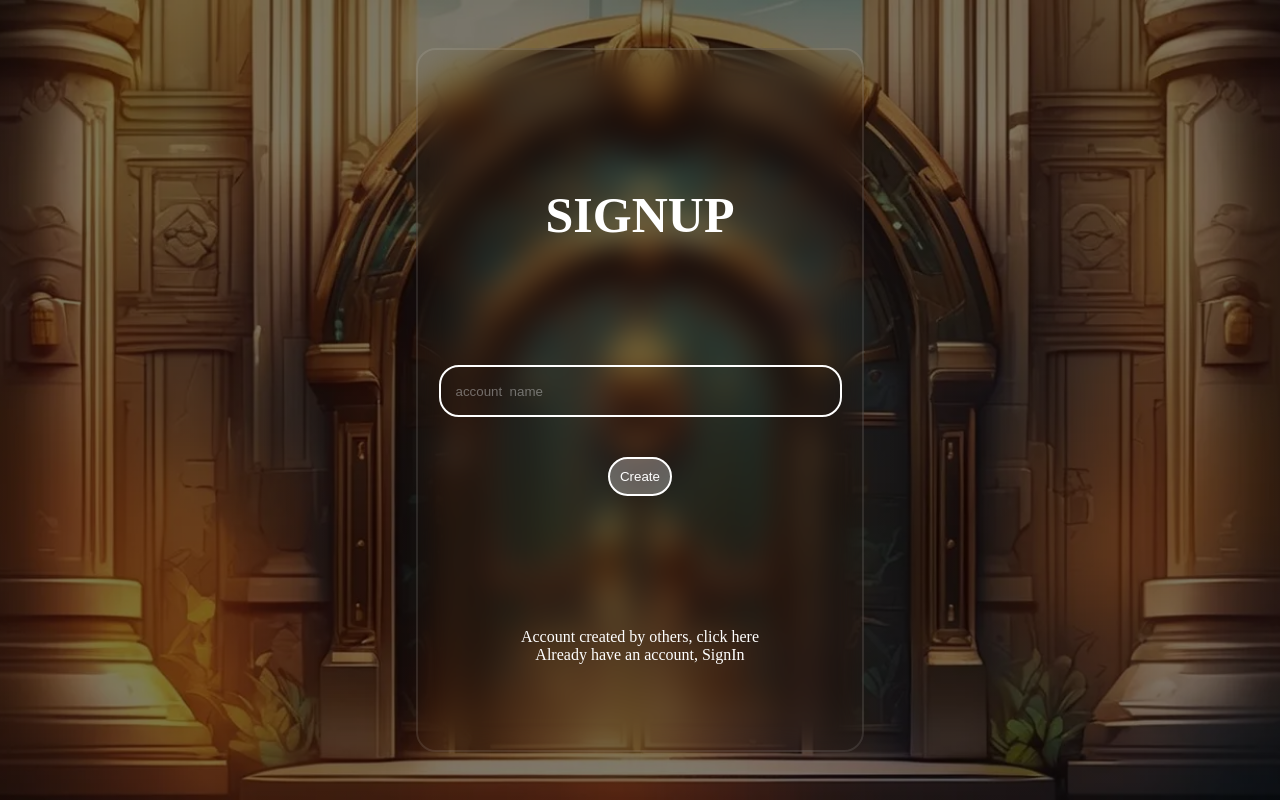
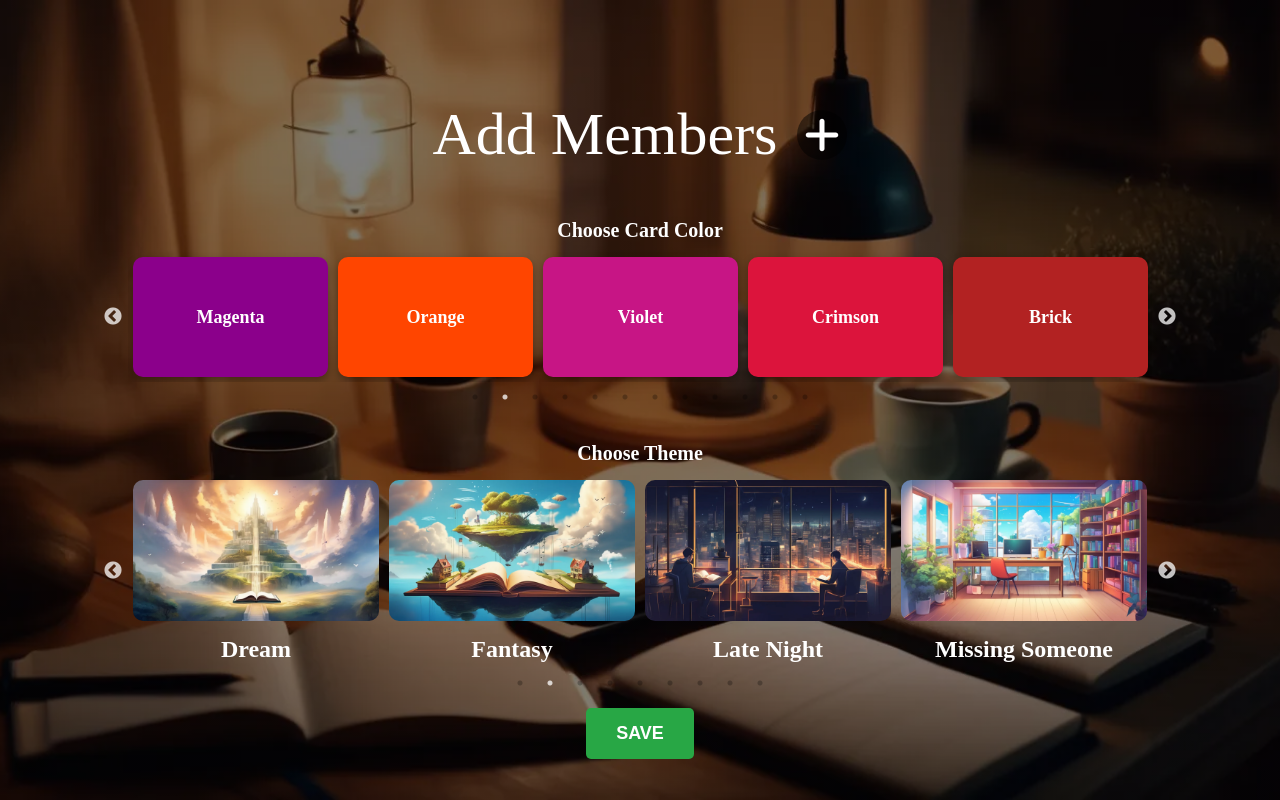
Before and after one commit to AbhishekKrGhosh/shared_diary, a React (Vite) app in the folder client/: page / in a window 1280 px wide. Built offline with nearby package versions, Linux system fonts and the light colour scheme.

Commit message:
created home screen page

```diff
--- a/client/package.json
+++ b/client/package.json
@@ -16,7 +16,9 @@
     "@fortawesome/free-solid-svg-icons": "^6.6.0",
     "@fortawesome/react-fontawesome": "^0.2.2",
     "react": "^18.3.1",
-    "react-dom": "^18.3.1"
+    "react-dom": "^18.3.1",
+    "react-slick": "^0.30.2",
+    "slick-carousel": "^1.8.1"
   },
   "devDependencies": {
     "@types/react": "^18.3.3",
--- a/client/src/App.jsx
+++ b/client/src/App.jsx
@@ -1,5 +1,6 @@
 import AccountByOthers1 from "./pages/AccountByOthers/AccountByOthers1"
 import AccountByOthers2 from "./pages/AccountByOthers/AccountByOthers2"
+import Home from "./pages/Home/Home"
 import SignIn1 from "./pages/SignIn/SignIn1"
 import SignIn2 from "./pages/SignIn/SignIn2"
 import SignUp1 from "./pages/SignUp/SignUp1"
@@ -9,7 +10,7 @@ function App() {
 
   return (
     <div>
-      <SignUp1/>
+      <Home/>
     </div>
   )
 }
--- /dev/null
+++ b/client/src/pages/Home/Home.jsx
@@ -0,0 +1,145 @@
+import React, { useState } from 'react';
+import './style.css';
+import { FontAwesomeIcon } from '@fortawesome/react-fontawesome';
+import { faAdd, faMinus } from '@fortawesome/free-solid-svg-icons';
+import "slick-carousel/slick/slick.css";
+import "slick-carousel/slick/slick-theme.css";
+import Slider from "react-slick";
+import artistic from '../../assets/images/artistic.png'
+import dream from '../../assets/images/dream.png'
+import fantasy from '../../assets/images/fantasy.png'
+import late_night from '../../assets/images/late_night.png'
+import missing_someone from '../../assets/images/missing_someone.png'
+import nostolgia from '../../assets/images/nostolgia.png'
+import out_of_the_world from '../../assets/images/out_of_the_world.png'
+import romantic from '../../assets/images/romantic.png'
+import sun_rise from '../../assets/images/sun_rise.png'
+
+const colorOptions = [
+  {color:'#191970',
+    name:'Blue'
+  },{color:'#8B008B',
+    name:'Magenta'
+  },{color:'#FF4500',
+    name:'Orange'
+  },{color:'#C71585',
+    name:'Violet'
+  },{color:'#DC143C',
+    name:'Crimson'
+  },{color:'#B22222',
+    name:'Brick'
+  },{color:'#008000',
+    name:'Green'
+  },{color:'#9ACD32',
+    name:'Yellow Green'
+  },{color:'#008B8B',
+    name:'Dark Cyan'
+  },{color:'#8B4513',
+    name:'Brown'
+  },{color:'#008080',
+    name:'Teal'
+  },{color:'#D4AF37',
+    name:'Gold'
+  }
+];
+
+const Home = () => {
+  const settings = {
+    dots: true,
+    infinite: true,
+    speed: 500,
+    slidesToShow: 4,
+    slidesToScroll: 1,
+    autoplay: true,
+    autoplaySpeed: 3000,
+    arrows: true,
+  };
+  const settings2 = {
+    dots: true,
+    infinite: true,
+    speed: 500,
+    slidesToShow: 5,
+    slidesToScroll: 1,
+    autoplay: true,
+    autoplaySpeed: 3000,
+    arrows: true,
+  };
+
+  const slidesData = [
+    { image: artistic, text: 'Artistic' },
+    { image: dream, text: 'Dream' },
+    { image: fantasy, text: 'Fantasy' },
+    { image: late_night, text: 'Late Night' },
+    { image: missing_someone, text: 'Missing Someone' },
+    { image: nostolgia, text: 'Nostolgia' },
+    { image: out_of_the_world, text: 'Out Of The World' },
+    { image: romantic, text: 'Romantic' },
+    { image: sun_rise, text: 'Sun Rise' }
+  ];
+
+  const [showInput, setShowInput] = useState(false);
+
+  const handleAddClick = () => {
+    setShowInput(!showInput);
+  };
+
+  return (
+    <div className='home'>
+      <div className='homeContent'>
+        <div className='addMembers'>
+          Add Members
+          <div className='addIconContainer' onClick={handleAddClick}>
+            {showInput ?
+              <FontAwesomeIcon className='addIcon' icon={faMinus} />
+              :
+              <FontAwesomeIcon className='addIcon' icon={faAdd} />
+            }
+          </div>
+        </div>
+
+        {showInput && (
+          <div className='inputContainer'>
+            <input type='text' placeholder='Enter member name' className='inputField' />
+            <button className='addButton'>Add</button>
+          </div>
+        )}
+
+        <div className='textHead'>Choose Card Color</div>
+        <div className="color-carousel-container">
+          <Slider {...settings2}>
+            {colorOptions.map((color, index) => (
+              <div key={index}>
+                <div style={{padding:'5px'}}>
+                <div className="color-carousel-slide" style={{ backgroundColor: color.color }}>
+                <div className="color-text">{color.name}</div>
+                </div>
+                </div>
+              </div>
+            ))}
+          </Slider>
+        </div>
+
+        <div className='textHead'>Choose Theme</div>
+        <div className="carousel-container">
+          <Slider {...settings}>
+            {slidesData.map((slide, index) => (
+                <div key={index}>
+                    <div style={{padding:'5px'}}>
+              <div className="carousel-slide">
+                <img src={slide.image} alt={`Slide ${index + 1}`} className="carousel-image" />
+                <div className="carousel-text">{slide.text}</div>
+              </div>
+              </div>
+              </div>
+            ))}
+          </Slider>
+        </div>
+        <div className='saveButtonContainer'>
+    <button className='saveButton'>SAVE</button>
+  </div>
+      </div>
+    </div>
+  );
+}
+
+export default Home;
--- /dev/null
+++ b/client/src/pages/Home/style.css
@@ -0,0 +1,153 @@
+.home {
+    background-image: linear-gradient(rgba(0, 0, 0, 0.5), rgba(0, 0, 0, 0.5)), url(../../assets/images/home.png);
+    height: 100vh;
+    width: 100vw;
+    background-repeat: no-repeat;
+    background-position: center;
+    background-size: cover;
+    background-attachment: fixed;
+    overflow: auto;
+}
+.homeContent {
+    width: 100%;
+    color: white;
+    display: flex;
+    flex-direction: column;
+    align-items: center;
+    justify-content: center;
+}
+.addMembers {
+    margin-top: 100px;
+    font-size: 60px;
+    display: flex;
+    justify-content: center;
+    align-items: center;
+    gap: 20px;
+}
+.addIconContainer {
+    background-color: rgba(0, 0, 0, 0.5);
+    width: 50px;
+    height: 50px;
+    border-radius: 50px;
+    display: flex;
+    justify-content: center;
+    align-items: center;
+    cursor: pointer;
+}
+.addIcon {
+    width: 40px;
+    height: 40px;
+}
+.inputContainer {
+    margin-top: 20px;
+    display: flex;
+    gap: 10px;
+    align-items: center;
+}
+.inputField {
+    padding: 10px;
+    font-size: 18px;
+    width: 40vw;
+    border-radius: 5px;
+    border: 1px solid #ccc;
+}
+.inputField::placeholder {
+    color: rgba(53, 53, 53, 0.7);
+}
+.addButton {
+    padding: 10px 20px;
+    font-size: 18px;
+    border: none;
+    background-color: #333;
+    color: white;
+    cursor: pointer;
+    border-radius: 5px;
+}
+.carousel-container {
+    width: 80%;
+    margin: 0 auto;
+    padding: 10px;
+  }
+
+  .carousel-slide {
+    position: relative;
+    display: flex;
+    flex-direction: column;
+    justify-content: center;
+    align-items: center;
+  }
+
+  .carousel-image {
+    width: 100%;
+    height: auto;
+    border-radius: 10px;
+  }
+
+  .carousel-text {
+    margin-top: 15px;
+    font-size: 24px;
+    font-weight: bold;
+    text-align: center;
+    color: white;
+  }
+
+  .slick-dots li.slick-active button:before {
+    color: white !important;
+  }
+
+  .slick-dots li button:hover:before {
+    color: grey;
+  }
+  .color-carousel-container {
+    width: 80%;
+    margin: 0 auto;
+    padding: 10px;
+  }
+
+  .color-carousel-slide {
+    display: flex;
+    justify-content: center;
+    align-items: center;
+    height: 100px;
+    border-radius: 10px;
+    color: white;
+    font-size: 18px;
+    font-weight: bold;
+    text-align: center;
+    padding: 10px;
+    box-shadow: 0 4px 8px rgba(0,0,0,0.3);
+    background: #fff;
+  }
+
+  .color-text {
+    color: white;
+  }
+  .textHead{
+    margin-top: 50px;
+    font-size: 20px;
+    font-weight: 700;
+  }
+  .saveButtonContainer {
+    margin-top: 30px;
+    margin-bottom: 30px;
+    bottom: 20px;
+    width: 100%;
+    display: flex;
+    justify-content: center;
+}
+
+.saveButton {
+    padding: 15px 30px;
+    font-size: 18px;
+    background-color: #28a745;
+    color: white;
+    border: none;
+    border-radius: 5px;
+    cursor: pointer;
+    font-weight: bold;
+    transition: background-color 0.3s;
+}
+
+.saveButton:hover {
+    background-color: #218838;
+}
```
Also changed, not shown: 1 other file (tests, documents, lock files or other folders).
